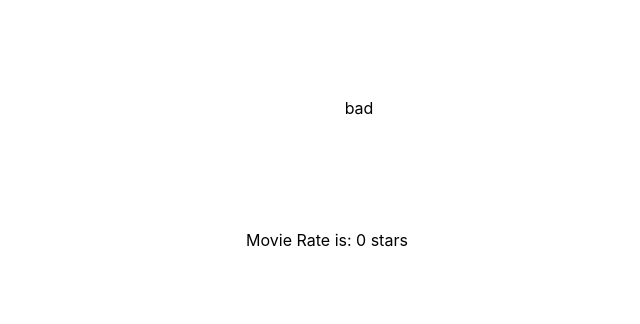
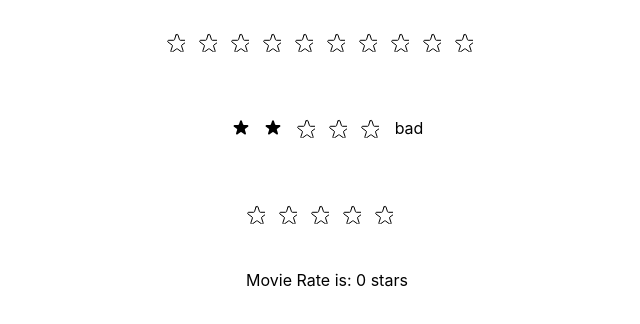
Before and after one commit to m-honarzade/Star-Rating, a React (Vite) app: page / in a window 1280 px wide. Shown: the top 324 px of the page, without its empty margins (313-953 px from the left). Built offline with nearby package versions, Linux system fonts and the light colour scheme.

Commit message:
editing color and size dinamicaly

```diff
--- a/src/App.jsx
+++ b/src/App.jsx
@@ -4,7 +4,12 @@ import StarRating from "./components/StarRating";
 function App() {
   return (
     <>
-      <StarRating maxRating={10} />
+      <StarRating
+        maxRating={10}
+        textColor={"gold"}
+        starColor={"gold"}
+        starLineColor={"gold"}
+      />
       <StarRating
         messages={["terrible", "bad", "ok", "good", "super"]}
         defaultRating={2}
--- a/src/components/Star.jsx
+++ b/src/components/Star.jsx
@@ -1,4 +1,11 @@
-const Star = ({ onRate, full, hoverIn, hoverOut, color, size }) => {
+const Star = ({
+  onRate,
+  full,
+  hoverIn,
+  hoverOut,
+  starColor,
+  starLineColor,
+}) => {
   return (
     <span
       role="button"
@@ -11,7 +18,7 @@ const Star = ({ onRate, full, hoverIn, hoverOut, color, size }) => {
         <svg
           xmlns="http://www.w3.org/2000/svg"
           viewBox="0 0 20 20"
-          className={`stroke-${color} fill-${color} w-${size} h-${size} `}
+          className={`${starLineColor} ${starColor} w-5 h-5 `}
         >
           <path d="M9.049 2.927c.3-.921 1.603-.921 1.902 0l1.07 3.292a1 1 0 00.95.69h3.462c.969 0 1.371 1.24.588 1.81l-2.8 2.034a1 1 0 00-.364 1.118l1.07 3.292c.3.921-.755 1.688-1.54 1.118l-2.8-2.034a1 1 0 00-1.175 0l-2.8 2.034c-.784.57-1.838-.197-1.539-1.118l1.07-3.292a1 1 0 00-.364-1.118L2.98 8.72c-.783-.57-.38-1.81.588-1.81h3.461a1 1 0 00.951-.69l1.07-3.292z" />
         </svg>
@@ -19,7 +26,7 @@ const Star = ({ onRate, full, hoverIn, hoverOut, color, size }) => {
         <svg
           xmlns="http://www.w3.org/2000/svg"
           viewBox="0 0 20 20"
-          className={`stroke-black fill-none  w-${size} h-${size}`}
+          className={`stroke-black fill-none  w-5 h-5`}
         >
           <path
             strokeLinecap="round"
--- a/src/components/StarRating.jsx
+++ b/src/components/StarRating.jsx
@@ -5,13 +5,31 @@ import Star from "./Star";
 const StarRating = ({
   maxRating = 5,
   defaultRating = 0,
-  textColor = "black",
-  starColor = "black",
-  textSize = "xs",
-  starSize = 5,
+  textColor,
+  starColor,
+  starLineColor,
+  textSize = "",
   messages = [],
   onSetRating,
 }) => {
+  const txtVariants = {
+    green: "text-green-500",
+    red: "text-red-500",
+    gold: "text-[#fcc419]",
+  };
+
+  const starColorVariants = {
+    green: "fill-green-500",
+    red: "fill-red-500",
+    gold: "fill-[#fcc419]",
+  };
+
+  const starLineColorVariants = {
+    green: "stroke-green-500",
+    red: "stroke-red-500",
+    gold: "stroke-[#fcc419]",
+  };
+
   const [rating, setRating] = useState(defaultRating);
   const [tempRating, setTempRating] = useState(0);
 
@@ -36,12 +54,12 @@ const StarRating = ({
             full={tempRating ? tempRating >= i + 1 : rating >= i + 1}
             hoverIn={() => onHoverInHandler(i + 1)}
             hoverOut={onHoverOutHandler}
-            color={starColor}
-            size={starSize}
+            starColor={starColorVariants[starColor]}
+            starLineColor={starLineColorVariants[starLineColor]}
           />
         ))}
       </div>
-      <p className={`text-${textColor} text-${textSize}`}>
+      <p className={`${txtVariants[textColor]} text-${textSize}`}>
         {messages.length === maxRating
           ? messages[tempRating ? tempRating - 1 : rating - 1]
           : tempRating || rating || ""}
@@ -55,8 +73,7 @@ StarRating.propTypes = {
   messages: PropTypes.array,
   textColor: PropTypes.string,
   textSize: PropTypes.string,
-  starColor: PropTypes.string,
-  starSize: PropTypes.string,
+
   onSetRating: PropTypes.func,
 };
 
```
